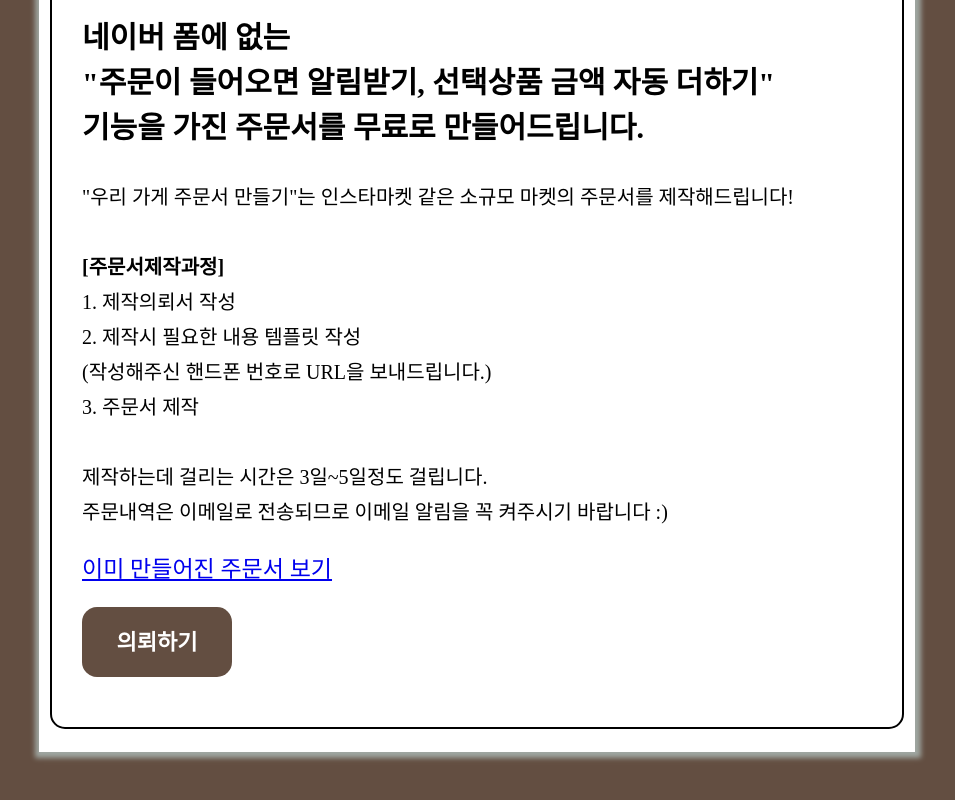
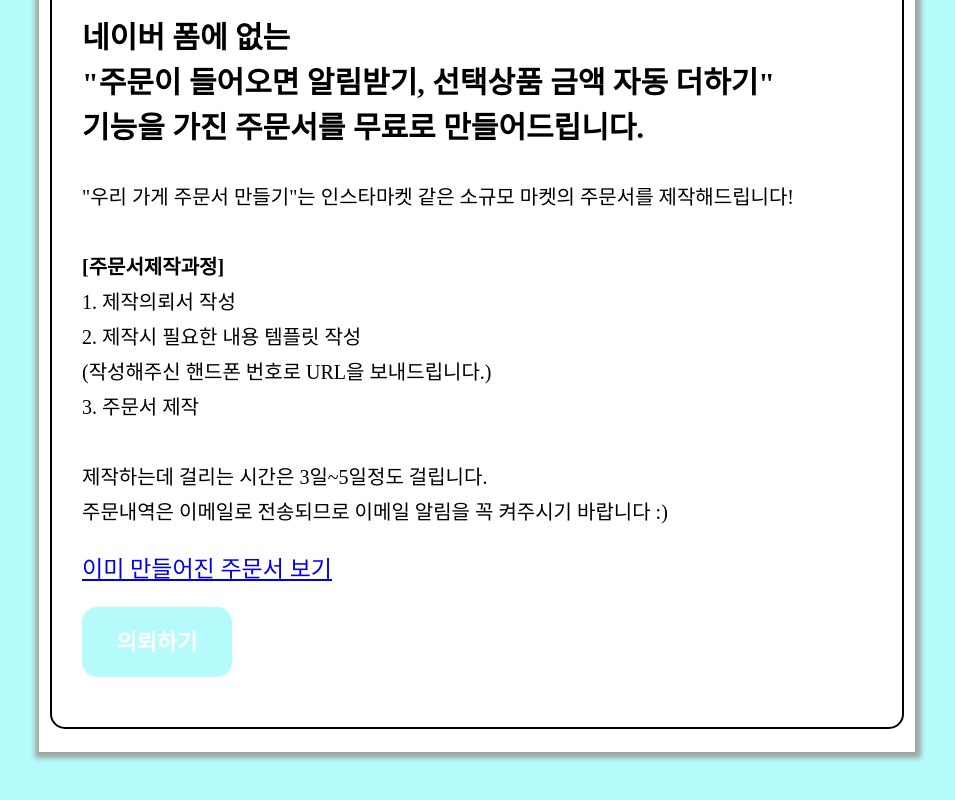
Before and after one commit to Heowonseo/orderform, a plain HTML site: page index.html in a window 1280 px wide. Shown: the part 320-1120 px from the top of the page, without its empty margins (163-1118 px from the left). Drawn offline with nearby package versions, Linux system fonts and the light colour scheme; a web font is replaced by a local one.

Commit message:
Update index.html

```diff
--- a/index.html
+++ b/index.html
@@ -30,7 +30,7 @@
 			line-height: 45px;
 		}
 		html{
-			background-color:#634e41;
+			background-color:#b6fbfc;
 		}
 		#container{
 			background-color:#ffffff;
@@ -71,7 +71,7 @@
 			height: 25px;
 		}
 		.btn {
-	background-color:#634e41;
+	background-color:#b6fbfc;
 	border-radius:15px;
 	border: 0;
 	text-indent:0;
```
